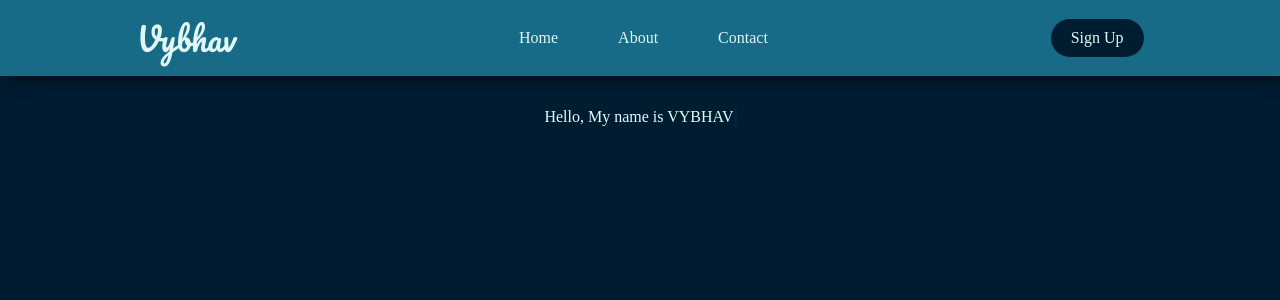
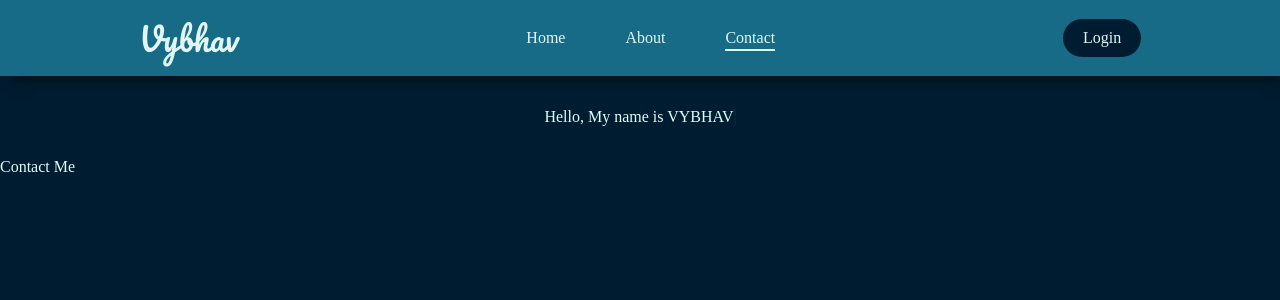
Before and after one commit to Pvybhav/pvybhav.github.io, a React (Vite) app: page /contact in a window 1280 px wide. Shown: the top 300 px of the page. Built offline with nearby package versions, Linux system fonts and the light colour scheme.

Commit message:
basic routing added

```diff
--- a/package.json
+++ b/package.json
@@ -14,7 +14,8 @@
   },
   "dependencies": {
     "react": "^18.2.0",
-    "react-dom": "^18.2.0"
+    "react-dom": "^18.2.0",
+    "react-router-dom": "^6.23.1"
   },
   "devDependencies": {
     "@types/react": "^18.2.66",
--- a/src/App.tsx
+++ b/src/App.tsx
@@ -1,11 +1,13 @@
+import { Outlet } from "react-router-dom";
+import Navbar from "./components/Navbar";
 import "./App.css";
-import Navbar from "./components/Navbar";
 
 function App() {
   return (
     <div>
       <Navbar />
       <p className="line-1 anim-typewriter">Hello, My name is VYBHAV</p>
+      <Outlet />
     </div>
   );
 }
--- a/src/components/Navbar.css
+++ b/src/components/Navbar.css
@@ -41,6 +41,11 @@
 
 .nav-items > ul > li:hover::after {
   transform: scaleX(1);
+}
+
+a.active {
+  border-bottom: 2px solid var(--very-light);
+  padding-bottom: 3px;
 }
 
 .nav-logo a,
@@ -206,7 +211,7 @@
 
   #hamburger-menu {
     display: block;
-    color: var(--light);
+    color: var(--very-light);
     cursor: pointer;
     font-size: 24px;
   }
--- a/src/components/Navbar.tsx
+++ b/src/components/Navbar.tsx
@@ -1,7 +1,10 @@
 import { useEffect } from "react";
 import "./Navbar.css";
+import { Link, NavLink } from "react-router-dom";
 
 const Navbar = () => {
+  const getMobileMenu = document.getElementById("mobile-menu")!;
+
   useEffect(() => {
     const getHubergerIcon = document.getElementById("hamburger-menu")!;
     const getHubergerCrossIcon = document.getElementById("hamburger-cross")!;
@@ -32,24 +35,31 @@ const Navbar = () => {
     <>
       <div className="navbar">
         <div className="nav-logo">
-          <a href="#">Vybhav</a>
+          <Link to="/">Vybhav</Link>
         </div>
         <div className="nav-items">
           <ul>
             <li>
-              <a href="#">Home</a>
+              <Link to="/">Home</Link>
             </li>
             <li>
-              <a href="#">About</a>
+              <NavLink
+                to="/about"
+                className={({ isActive, isPending }) =>
+                  isPending ? "pending" : isActive ? "active" : ""
+                }
+              >
+                About
+              </NavLink>
             </li>
             <li>
-              <a href="#">Contact</a>
+              <NavLink to="/contact">Contact</NavLink>
             </li>
           </ul>
         </div>
         <div className="nav-button">
           <div className="anim-layer"></div>
-          <a href="#">Sign Up</a>
+          <Link to="/login">Login</Link>
         </div>
         <div id="hamburger-menu">&#9776;</div>
       </div>
@@ -58,19 +68,39 @@ const Navbar = () => {
         <div className="mobile-nav-items">
           <ul>
             <li>
-              <a href="#">Home</a>
+              <Link
+                to="/"
+                onClick={() => (getMobileMenu.style.display = "none")}
+              >
+                Home
+              </Link>
             </li>
             <li>
-              <a href="#">About</a>
+              <NavLink
+                to="/about"
+                onClick={() => (getMobileMenu.style.display = "none")}
+              >
+                About
+              </NavLink>
             </li>
             <li>
-              <a href="#">Contact</a>
+              <NavLink
+                to="/contact"
+                onClick={() => (getMobileMenu.style.display = "none")}
+              >
+                Contact
+              </NavLink>
             </li>
           </ul>
         </div>
         <div className="mobile-nav-button">
           <div className="anim-layer"></div>
-          <a href="#">Sign Up</a>
+          <Link
+            to="/login"
+            onClick={() => (getMobileMenu.style.display = "none")}
+          >
+            Login
+          </Link>
         </div>
         <div id="hamburger-cross">&#10006;</div>
       </div>
--- a/src/index.css
+++ b/src/index.css
@@ -12,4 +12,6 @@
 * {
   margin: 0;
   padding: 0;
+  box-sizing: border-box;
+  outline: none;
 }
--- a/src/main.tsx
+++ b/src/main.tsx
@@ -1,10 +1,34 @@
-import React from 'react'
-import ReactDOM from 'react-dom/client'
-import App from './App.tsx'
-import './index.css'
+import React from "react";
+import ReactDOM from "react-dom/client";
+import { createBrowserRouter, RouterProvider } from "react-router-dom";
+import App from "./App.tsx";
+import "./index.css";
+import About from "./pages/About.tsx";
+import Contact from "./pages/Contact.tsx";
+import NotFound from "./pages/NotFound.tsx";
 
-ReactDOM.createRoot(document.getElementById('root')!).render(
+const router = createBrowserRouter([
+  {
+    path: "/",
+    element: <App />,
+    children: [
+      {
+        path: "/about",
+        element: <About />,
+        errorElement: <NotFound />,
+      },
+      {
+        path: "/contact",
+        element: <Contact />,
+        errorElement: <NotFound />,
+      },
+    ],
+    errorElement: <NotFound />,
+  },
+]);
+
+ReactDOM.createRoot(document.getElementById("root")!).render(
   <React.StrictMode>
-    <App />
-  </React.StrictMode>,
-)
+    <RouterProvider router={router} />
+  </React.StrictMode>
+);
--- /dev/null
+++ b/src/pages/About.tsx
@@ -0,0 +1,5 @@
+const About = () => {
+  return <div>About Me</div>;
+};
+
+export default About;
--- /dev/null
+++ b/src/pages/Contact.tsx
@@ -0,0 +1,5 @@
+const Contact = () => {
+  return <div>Contact Me</div>;
+};
+
+export default Contact;
--- /dev/null
+++ b/src/pages/NotFound.tsx
@@ -0,0 +1,13 @@
+import { useNavigate } from "react-router-dom";
+
+const NotFound = () => {
+  const navigate = useNavigate();
+  return (
+    <div>
+      Page not found. Click <button onClick={() => navigate(-1)}>here</button>{" "}
+      to navigate back to previous page
+    </div>
+  );
+};
+
+export default NotFound;
```
Also changed, not shown: 1 other file (tests, documents, lock files or other folders).
